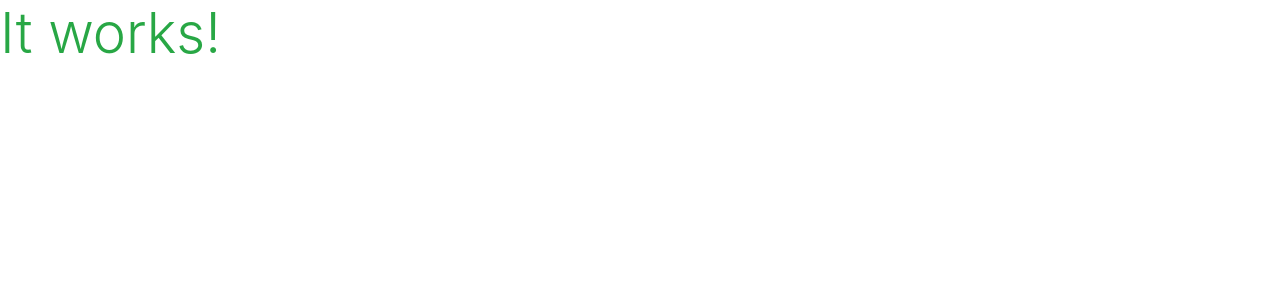
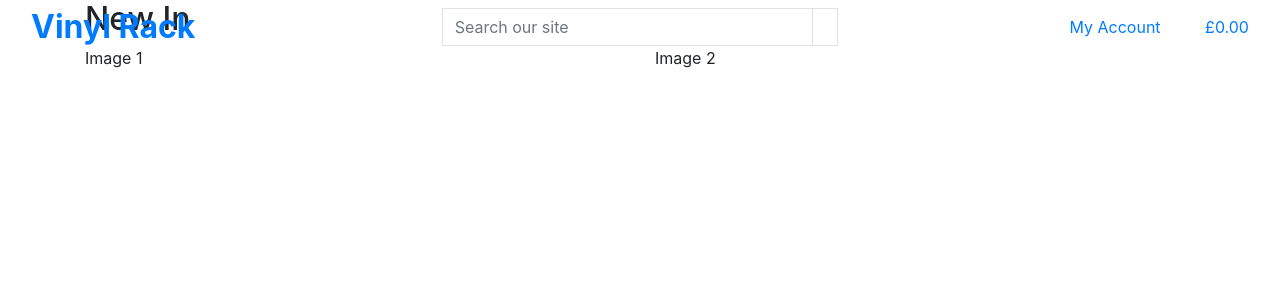
Before and after one commit to peejaywk/VinylRack, a Django app: page / in a window 1280 px wide. Shown: the top 300 px of the page. Run offline with Django 3.2, Linux system fonts and the light colour scheme; some libraries are stand-ins or nearby versions.

Commit message:
Start to add the header to the base template and update home page.

```diff
--- a/home/templates/home/index.html
+++ b/home/templates/home/index.html
@@ -1,6 +1,30 @@
 {% extends "base.html" %}
 {% load static %}
 
+{% block page_header %}
+    <div class="container header-container">
+        <div class="row">
+            <div class="col">
+
+            </div>
+        </div>
+    </div>
+{% endblock %}
+
 {% block content %}
-<h1 class="display-4 text-success">It works!</h1>
+    <div class="container">
+        <div class="row">
+            <div class="col-12">
+                <h2>New In</h2>
+            </div>
+        </div>
+        <div class="row">
+            <div class="col-12 col-md-6 my-auto">
+                <p>Image 1</p>
+            </div>
+            <div class="col-12 col-md-6 my-auto">
+                <p>Image 2</p>
+            </div>
+        </div>
+    </div>
 {% endblock %}
--- a/templates/base.html
+++ b/templates/base.html
@@ -39,7 +39,72 @@
 </head>
 
 <body>
-    <header class="container-fluid fixed-top"></header>
+    <header class="container-fluid fixed-top">
+        <div class="row">
+            <div class="col-12 col-lg-4 my-auto py-1 py-lg-0 text-center text-lg-left">
+                <a href="{% url 'home' %}" class="nav-link main-logo-link">
+                    <h2 class="logo-font text-black my-0"><strong>Vinyl Rack</strong></h2>
+                </a>
+            </div>
+            <div class="col-12 col-lg-4 my-auto py-1 py-lg-0">
+                <form method="GET" action="">
+                    <div class="input-group w-100">
+                        <input class="form-control border border-black rounded-0" type="text" name="q"
+                            placeholder="Search our site">
+                        <div class="input-group-append">
+                            <button class="form-control btn btn-black border border-black rounded-0" type="submit">
+                                <span class="icon">
+                                    <i class="fas fa-search"></i>
+                                </span>
+                            </button>
+                        </div>
+                    </div>
+                </form>
+            </div>
+            <div class="col-12 col-lg-4 my-auto py-1 py-lg-0">
+                <ul class="list-inline list-unstyled text-center text-lg-right my-0">
+                    <li class="list-inline-item dropdown">
+                        <a class="text-black nav-link" href="#" id="user-options" data-toggle="dropdown"
+                            aria-haspopup="true" aria-expanded="false">
+                            <div class="text-center">
+                                <div><i class="fas fa-user fa-lg"></i></div>
+                                <p class="my-0">My Account</p>
+                            </div>
+                        </a>
+                        <div class="dropdown-menu border-0" aria-labelledby="user-options">
+                            {% if request.user.is_authenticated %}
+                                {% if request.user.is_superuser %}
+                                    <a href="" class="dropdown-item">Product Management</a>
+                                {% endif %}
+                                <a href="" class="dropdown-item">My Profile</a>
+                                <a href="" class="dropdown-item">My Wishlist</a>
+                                <a href="{% url 'account_logout' %}" class="dropdown-item">Logout</a>
+                            {% else %}
+                                <a href="{% url 'account_signup' %}" class="dropdown-item">Register</a>
+                                <a href="{% url 'account_login' %}" class="dropdown-item">Login</a>
+                            {% endif %}
+                        </div>
+                    </li>
+                    <li class="list-inline-item">
+                        <a class="{% if grand_total %}text-info font-weight-bold{% else %}text-black{% endif %} nav-link"
+                            href="">
+                            <div class="text-center">
+                                <div><i class="fas fa-shopping-bag fa-lg"></i></div>
+                                <p class="my-0">
+                                    {% if grand_total %}
+                                        ${{ grand_total|floatformat:2 }}
+                                    {% else %}
+                                        £0.00
+                                    {% endif %}
+                                </p>
+                            </div>
+                        </a>
+                    </li>
+                </ul>
+            </div>
+        </div>
+
+    </header>
 
     {% if messages %}
     <div class="message-container"></div>
```
